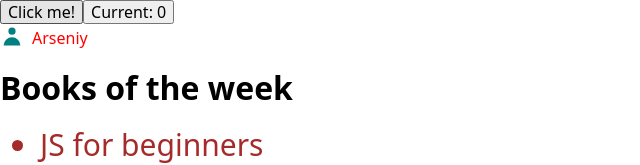
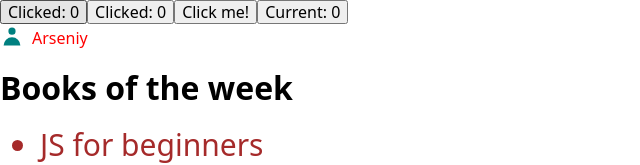
Before and after one commit to ArsenZar/02-react-cafe, a React (Vite) app: page / in a window 1280 px wide. Shown: the top 165 px of the page, without its empty margins (0-640 px from the left). Built offline with nearby package versions, Linux system fonts and the light colour scheme.

Commit message:
two buttons

```diff
--- a/src/components/App.tsx
+++ b/src/components/App.tsx
@@ -6,10 +6,14 @@ import Book from "./Book";
 import UserMenu from "./UserMenu";
 import HandleClick from "./HandleClick";
 import TestButton from "./TestButton";
+import ClickCounter from "./ClickCounter";
 
 export default function App() {
   return (
     <>
+      <ClickCounter />
+      <ClickCounter />
+
       <HandleClick />
       <TestButton />
       <UserMenu name="Arseniy" />
--- /dev/null
+++ b/src/components/ClickCounter.tsx
@@ -0,0 +1,11 @@
+import { useState } from "react";
+
+export default function ClickCounter() {
+    const [clicks, setClicks] = useState(0);
+
+    const handleClick = () => {
+        setClicks(clicks + 1);
+    };
+
+    return <button onClick={handleClick}>Clicked: {clicks}</button>;
+}
```
